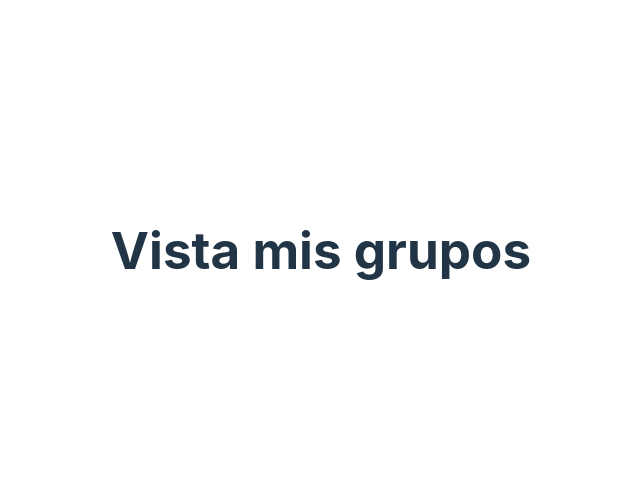
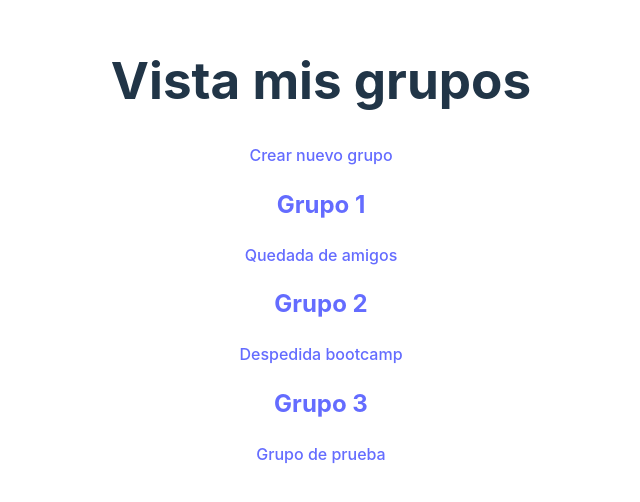
Before and after one commit to alexBasurto/fullstack_front, a React (Vite) app: page /my-groups in a window 1280 px wide. Shown: the part 150-652 px from the top of the page, without its empty margins (319-959 px from the left). Built offline with nearby package versions, Linux system fonts and the light colour scheme.

Commit message:
rutas creadas y datos en archivo

```diff
--- /dev/null
+++ b/datos/groups.js
@@ -0,0 +1,174 @@
+const groups=[
+    {
+    "_id": {
+      "$oid": "656f3d5794044437a466482b"
+    },
+    "name": "Grupo 1",
+    "description": "Quedada de amigos",
+    "users": [
+      "jon@lagunpay.eus",
+      "victor@lagunpay.eus",
+      "alex@lagunpay.eus"
+    ],
+    "createdAt": {
+      "$date": "2023-12-05T15:10:15.736Z"
+    },
+    "updatedAt": {
+      "$date": "2023-12-05T15:10:15.736Z"
+    },
+    "active": true,
+    "owner": "admin",
+    "transactions": [
+      {
+        "amount": 1000,
+        "description": "Desayunos",
+        "date": "2023-12-05",
+        "hour": "10:00",
+        "user": "jon@lagunpay.eus",
+        "beneficiaryAndRepartition": [
+          {
+            "email": "victor@lagunpay.eus",
+            "amount": 500
+          },
+          {
+            "email": "jon@lagunpay.eus",
+            "amount": 300
+          },
+          {
+            "email": "alex@lagunpay.eus",
+            "amount": 200
+          }
+        ]
+      },
+      {
+        "amount": 2000,
+        "description": "Comida",
+        "date": "2023-12-05",
+        "hour": "14:00",
+        "user": "victor@lagunpay.eus",
+        "beneficiaryAndRepartition": [
+          {
+            "email": "victor@lagunpay.eus",
+            "amount": "equal"
+          },
+          {
+            "email": "jon@lagunpay.eus",
+            "amount": "equal"
+          },
+          {
+            "email": "alex@lagunpay.eus",
+            "amount": "equal"
+          }
+        ]
+      }
+    ]
+  },
+  {
+    "_id": {
+      "$oid": "656f3d5794044437a466482c"
+    },
+    "name": "Grupo 2",
+    "description": "Despedida bootcamp",
+    "users": [
+      "jon@lagunpay.eus",
+      "victor@lagunpay.eus",
+      "alex@lagunpay.eus",
+      "mikel@lagunpay.eus",
+      "david@lagunpay.eus",
+      "ander@lagunpay.eus",
+      "ester@lagunpay.eus",
+      "danel@lagunpay.eus",
+      "jesus@lagunpay.eus"
+    ],
+    "createdAt": {
+      "$date": "2023-12-05T15:10:15.736Z"
+    },
+    "updatedAt": {
+      "$date": "2023-12-05T15:10:15.736Z"
+    },
+    "active": true,
+    "owner": "admin",
+    "transactions": [
+      {
+        "amount": 18000,
+        "description": "Desayunos",
+        "date": "2023-12-05",
+        "hour": "10:00",
+        "user": "danel@lagunpay.eus",
+        "beneficiaryAndRepartition": [
+          {
+            "email": "jon@lagunpay.eus",
+            "amount": 2000
+          },
+          {
+            "email": "victor@lagunpay.eus",
+            "amount": 2000
+          },
+          {
+            "email": "alex@lagunpay.eus",
+            "amount": 2000
+          },
+          {
+            "email": "mikel@lagunpay.eus",
+            "amount": 2000
+          },
+          {
+            "email": "david@lagunpay.eus",
+            "amount": 2000
+          },
+          {
+            "email": "ander@lagunpay.eus",
+            "amount": 2000
+          },
+          {
+            "email": "ester@lagunpay.eus",
+            "amount": 2000
+          },
+          {
+            "email": "danel@lagunpay.eus",
+            "amount": 3000
+          },
+          {
+            "email": "jesus@lagunpay.eus",
+            "amount": 1000
+          }
+        ]
+      }
+    ]
+  },
+  {
+    "_id": {
+      "$oid": "656f3d5794044437a466482d"
+    },
+    "name": "Grupo 3",
+    "description": "Grupo de prueba",
+    "users": [
+      "jon@lagunpay.eus",
+      "alex@lagunpay.eus"
+    ],
+    "createdAt": {
+      "$date": "2023-12-05T15:10:15.736Z"
+    },
+    "updatedAt": {
+      "$date": "2023-12-05T15:10:15.736Z"
+    },
+    "active": false,
+    "owner": "admin",
+    "transactions": [
+      {
+        "amount": 1000,
+        "description": "Desayunos",
+        "date": "2023-12-05",
+        "hour": "10:00",
+        "user": "alex@lagunpay.eus",
+        "beneficiaryAndRepartition": [
+          {
+            "email": "jon@lagunpay.eus",
+            "amount": 1000
+          }
+        ]
+      }
+    ]
+  }]
+
+  export default groups;
--- a/src/App.jsx
+++ b/src/App.jsx
@@ -9,12 +9,14 @@ import UserDetails from './pages/UserDetails';
 import Register from './pages/Register';
 import CreateGroup from './pages/CreateGroup';
 import Transactions from './components/Transactions';
+import Group from './pages/Group';
 
 function App() {
   return (
     <BrowserRouter>
       <Routes>
         <Route path="/create-transaction" element={<Transactions />} />
+        <Route path="/group/:id" element={<Group />} />
         <Route path="/create-group" element={<CreateGroup />} />
         <Route path="/my-groups" element={<MyGroups />} />
         <Route path="/user-details" element={<UserDetails />} />
--- /dev/null
+++ b/src/components/GroupCard.jsx
@@ -0,0 +1,15 @@
+//GroupCard.jsx
+
+import React from 'react';
+import { Link } from 'react-router-dom';
+
+function GroupCard({ group }) {
+  return (
+    <Link to={`/group/${group._id.$oid}`} className="group-card">
+      <h2>{group.name}</h2>
+      <p>{group.description}</p>
+    </Link>
+  );
+}
+
+export default GroupCard;
--- a/src/pages/CreateGroup.jsx
+++ b/src/pages/CreateGroup.jsx
@@ -1,10 +1,12 @@
 //CreateGroup.jsx
 
 import React from 'react';
+import { Link } from 'react-router-dom';
 
 function CreateGroup() {
   return (
     <div>
+      <Link to={"/my-groups"} >Volver a mis grupos</Link>
       <h1>Crear grupo</h1>
       <form>
         <label>
--- /dev/null
+++ b/src/pages/Group.jsx
@@ -0,0 +1,25 @@
+//Group.jsx
+
+import React from 'react';
+import { useParams } from 'react-router-dom';
+import { Link } from 'react-router-dom';
+import groups from '../../datos/groups';
+
+function Group() {
+  const { id } = useParams();
+  const group = groups.find(group => group._id.$oid === id);
+
+  if (!group) {
+    return <p>Grupo no encontrado</p>;
+  }
+
+  return (
+    <div>
+        <Link to={"/my-groups"} >Volver a mis grupos</Link>
+      <h1>{group.name}</h1>
+      <p>{group.description}</p>
+    </div>
+  );
+}
+
+export default Group;
--- a/src/pages/MyGroups.jsx
+++ b/src/pages/MyGroups.jsx
@@ -1,11 +1,21 @@
 //MyGroups.jsx
 
 import React from 'react';
+import GroupCard from '../components/GroupCard';
+import { Link } from 'react-router-dom';
+import groups from '../../datos/groups';
+
+
+
 
 function MyGroups() {
   return (
     <div>
       <h1>Vista mis grupos</h1>
+      <Link to={"/create-group"} >Crear nuevo grupo</Link>
+      {groups.map((group, index) => (
+        <GroupCard key={index} group={group} />
+      ))}
     </div>
   );
 }
--- a/src/pages/UserDetails.jsx
+++ b/src/pages/UserDetails.jsx
@@ -1,10 +1,12 @@
 //UserDetails.jsx
 
 import React from 'react';
+import { Link } from 'react-router-dom';
 
 function UserDetails() {
   return (
     <div>
+      <Link to={"/my-groups"} >Volver a mis grupos</Link>
       <h1>Mi perfil</h1>
     </div>
   );
```
Also changed, not shown: datos/users.js (added, +170 -0 lines).
